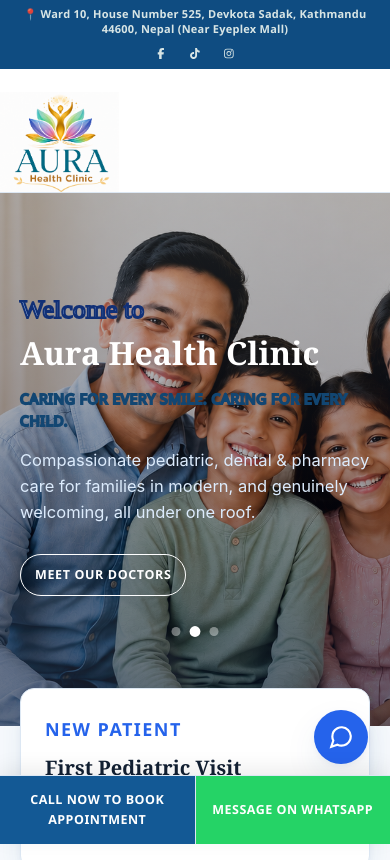
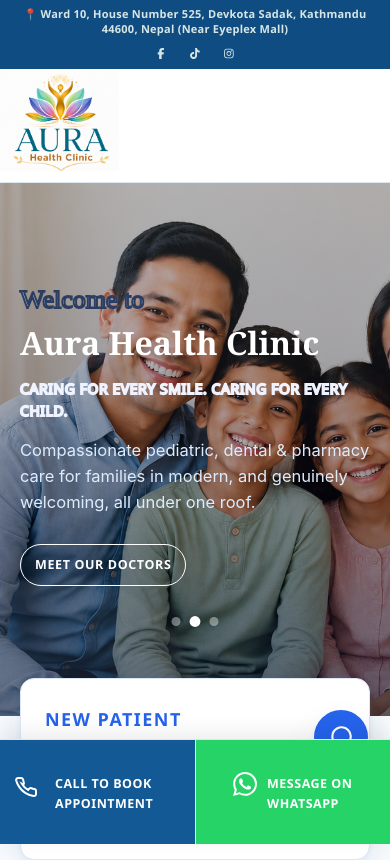
Before and after one commit to ShikhaBhattarai/AuraHealth, a React (Vite) app: page / in a window 390 px wide. Shown: the top 860 px of the page. Built offline with nearby package versions, Linux system fonts and the light colour scheme.

Commit message:
Udpdated styling and images

```diff
--- a/src/components/layout/Footer.tsx
+++ b/src/components/layout/Footer.tsx
@@ -3,7 +3,7 @@
 export default function Footer() {
   return (
     <footer className="site">
-      <div className="wrap foot-grid">
+      <div className="wrap foot-grid footer-mobile">
         <div>
           <div className="foot-logo">Aura Health Clinic Pvt. Ltd.</div>
           <p style={{ color: "#9DB3A8", fontSize: "13.5px" }}>
--- a/src/components/layout/Header.tsx
+++ b/src/components/layout/Header.tsx
@@ -44,6 +44,17 @@
         </nav>
         <div className="head-actions">
           <a className="phone-link" href="tel:+97714533417">
+            <svg
+              width="24"
+              height="24"
+              viewBox="0 0 24 24"
+              fill="none"
+              stroke="white"
+              strokeWidth="2"
+              style={{ marginRight: "6px" }}
+            >
+              <path d="M22 16.92v3a2 2 0 0 1-2.18 2 19.79 19.79 0 0 1-8.63-3.07 19.5 19.5 0 0 1-6-6A19.79 19.79 0 0 1 2.12 6.18 2 2 0 0 1 4.11 4h3a2 2 0 0 1 2 1.72 12.84 12.84 0 0 0 .7 2.81 2 2 0 0 1-.45 2.11L8.09 9.91a16 16 0 0 0 6 6l1.27-1.27a2 2 0 0 1 2.11-.45 12.84 12.84 0 0 0 2.81.7A2 2 0 0 1 22 16.92z" />
+            </svg>
             Book Appointment <br />
             +977 1-4533417
           </a>
@@ -54,9 +65,23 @@
             rel="noopener noreferrer"
             aria-label="Chat on WhatsApp"
           >
-            +9779841476401
+            <svg
+              xmlns="http://www.w3.org/2000/svg"
+              viewBox="0 0 24 24"
+              width="24"
+              height="24"
+              fill="currentColor"
+              aria-label="WhatsApp"
+            >
+              <path d="M17.472 14.382c-.297-.149-1.758-.867-2.03-.967-.273-.099-.471-.148-.67.15-.198.297-.767.966-.94 1.164-.173.198-.347.223-.644.074-.297-.149-1.255-.463-2.39-1.475-.883-.788-1.48-1.761-1.653-2.059-.173-.297-.018-.458.13-.606.134-.133.297-.347.446-.52.149-.174.198-.298.297-.497.1-.198.05-.371-.025-.52-.074-.149-.669-1.612-.916-2.207-.242-.579-.487-.5-.669-.51-.173-.009-.371-.011-.57-.011-.198 0-.52.074-.792.372-.272.297-1.04 1.016-1.04 2.479s1.065 2.875 1.213 3.074c.149.198 2.095 3.2 5.076 4.487.709.306 1.262.489 1.693.625.712.226 1.36.194 1.872.118.571-.085 1.758-.719 2.006-1.413.248-.694.248-1.289.173-1.413-.074-.124-.272-.198-.57-.347m-5.421 7.403h-.004a9.87 9.87 0 0 1-5.031-1.378l-.361-.214-3.741.981.998-3.648-.235-.374a9.86 9.86 0 0 1-1.51-5.26c.001-5.45 4.436-9.884 9.888-9.884a9.82 9.82 0 0 1 7.021 2.91 9.83 9.83 0 0 1 2.9 7.01c-.003 5.45-4.437 9.884-9.885 9.884m8.413-18.297A11.82 11.82 0 0 0 12.055 0C5.495 0 .16 5.335.157 11.892c0 2.096.547 4.142 1.588 5.945L.057 24l6.305-1.654a11.9 11.9 0 0 0 5.688 1.448h.005c6.559 0 11.894-5.335 11.897-11.893a11.82 11.82 0 0 0-3.488-8.413" />
+            </svg>
+            <span style={{ paddingLeft: "9px" }}>
+              Message On <br /> WhatsApp
+            </span>
           </a>
-          <Button href="#appointment">Book Appointment</Button>
+          <a href="#appointment" className="btn btn-fill">
+            Book Appointment
+          </a>
         </div>
       </div>
     </header>
--- a/src/components/layout/StickyMobileCta.tsx
+++ b/src/components/layout/StickyMobileCta.tsx
@@ -5,7 +5,18 @@
     <div className="sticky-cta">
       <div className="row">
         <a className="call" href={siteConfig.phoneHref}>
-          Call Now To Book Appointment
+          <svg
+            width="24"
+            height="24"
+            viewBox="0 0 24 24"
+            fill="none"
+            stroke="white"
+            strokeWidth="2"
+            style={{ marginRight: "17px", float: "left" }}
+          >
+            <path d="M22 16.92v3a2 2 0 0 1-2.18 2 19.79 19.79 0 0 1-8.63-3.07 19.5 19.5 0 0 1-6-6A19.79 19.79 0 0 1 2.12 6.18 2 2 0 0 1 4.11 4h3a2 2 0 0 1 2 1.72 12.84 12.84 0 0 0 .7 2.81 2 2 0 0 1-.45 2.11L8.09 9.91a16 16 0 0 0 6 6l1.27-1.27a2 2 0 0 1 2.11-.45 12.84 12.84 0 0 0 2.81.7A2 2 0 0 1 22 16.92z" />
+          </svg>
+          Call To Book Appointment
         </a>
         <a
           className="whatsapp-link"
@@ -14,7 +25,23 @@
           rel="noopener noreferrer"
           aria-label="Chat on WhatsApp"
         >
-          Message On WHATSAPP
+          <svg
+            xmlns="http://www.w3.org/2000/svg"
+            viewBox="0 0 24 24"
+            width="24"
+            height="24"
+            fill="currentColor"
+            aria-label="WhatsApp"
+            style={{ marginRight: "10px" }}
+          >
+            <path d="M17.472 14.382c-.297-.149-1.758-.867-2.03-.967-.273-.099-.471-.148-.67.15-.198.297-.767.966-.94 1.164-.173.198-.347.223-.644.074-.297-.149-1.255-.463-2.39-1.475-.883-.788-1.48-1.761-1.653-2.059-.173-.297-.018-.458.13-.606.134-.133.297-.347.446-.52.149-.174.198-.298.297-.497.1-.198.05-.371-.025-.52-.074-.149-.669-1.612-.916-2.207-.242-.579-.487-.5-.669-.51-.173-.009-.371-.011-.57-.011-.198 0-.52.074-.792.372-.272.297-1.04 1.016-1.04 2.479s1.065 2.875 1.213 3.074c.149.198 2.095 3.2 5.076 4.487.709.306 1.262.489 1.693.625.712.226 1.36.194 1.872.118.571-.085 1.758-.719 2.006-1.413.248-.694.248-1.289.173-1.413-.074-.124-.272-.198-.57-.347m-5.421 7.403h-.004a9.87 9.87 0 0 1-5.031-1.378l-.361-.214-3.741.981.998-3.648-.235-.374a9.86 9.86 0 0 1-1.51-5.26c.001-5.45 4.436-9.884 9.888-9.884a9.82 9.82 0 0 1 7.021 2.91 9.83 9.83 0 0 1 2.9 7.01c-.003 5.45-4.437 9.884-9.885 9.884m8.413-18.297A11.82 11.82 0 0 0 12.055 0C5.495 0 .16 5.335.157 11.892c0 2.096.547 4.142 1.588 5.945L.057 24l6.305-1.654a11.9 11.9 0 0 0 5.688 1.448h.005c6.559 0 11.894-5.335 11.897-11.893a11.82 11.82 0 0 0-3.488-8.413" />
+          </svg>
+          <span>
+            <br />
+            Message On
+            <br />
+            WHATSAPP
+          </span>
         </a>
         <a className="book" href="#appointment">
           Book Appointment
--- a/src/index.css
+++ b/src/index.css
@@ -90,7 +90,7 @@
 nav.primary .drop a{ display:block; padding:8px 12px; font-size:12.5px; text-transform:none; letter-spacing:0; border-radius:6px; color:var(--ink-soft); }
 nav.primary .drop a:hover{ background:var(--tint); color:var(--deep); }
 .head-actions{ display:flex; align-items:center; gap:18px; }
-.phone-link, .whatsapp-link, .call-to-book{ font-family:var(--geo); font-size:13.5px; font-weight:600; color:#fff; background:var(--mid); padding:12px 24px; border-radius:100px; white-space:nowrap; display:inline-flex; align-items:center; justify-content:center; }
+.phone-link, .whatsapp-link, .call-to-book{ font-family:var(--geo); font-size:12px; font-weight:600; color:#fff; background:var(--mid); padding:12px 24px; border-radius:100px; white-space:nowrap; display:inline-flex; align-items:center; justify-content:center; }
 .whatsapp-link{ background:#25D366; }
 .call-to-book{ margin-top:10px; }
 .btn{ font-family:var(--geo); font-size:12.5px; font-weight:600; letter-spacing:0.05em; text-transform:uppercase; padding:12px 24px; border-radius:100px; display:inline-block; border:1px solid transparent; white-space:nowrap; cursor:pointer; }
@@ -108,7 +108,15 @@
   .head-actions{ gap:10px; }
 }
 @media (max-width:640px){
-  .site .wrap{ padding:44px 0px 0px 0px; gap:0px; }
+  .site .wrap {
+    padding: 23px 5px 11px 0px;
+    gap: 0px;
+  }
+  .avatar {
+    width: 100% !important;
+    height: 60% !important;
+    border-radius: 0% !important;
+  }
   .head-actions{ display:none; }
   .btn{ padding:10px 14px; }
 }
@@ -120,9 +128,9 @@
 .hero::after{ width:280px; height:280px; background:#fff; bottom:-140px; left:-80px; opacity:0.06; }
 .hero .wrap{ position:relative; z-index:1; }
 @media (max-width:900px){ .hero{ padding:64px 0 130px; } }
-.eyebrow-script{ font-family:var(--script); font-size:26px; color:#BFD9FF; margin-bottom:4px; -webkit-text-stroke: 2px #113076; }
+.eyebrow-script{ font-family:var(--script); font-size:26px; color:#BFD9FF; margin-bottom:4px; -webkit-text-stroke: 2px #2c3d62; }
 .hero h1{ color:#fff; font-size:clamp(32px,5vw,52px); line-height:1.1; }
-.hero .tagline{ font-family:var(--geo); font-size:14px; letter-spacing:0.04em; text-transform:uppercase; color:#A7C8F7; margin:18px 0 14px; -webkit-text-stroke: 2px #124672; }
+.hero .tagline{ font-family:var(--geo); font-size:14px; letter-spacing:0.04em; text-transform:uppercase; color:#A7C8F7; margin:18px 0 14px; -webkit-text-stroke: 2px #eef3ff; }
 .hero p.sub{ color:#DDECFD; font-size:16.5px; max-width:48ch; }
 .hero .cta-row{ display:flex; gap:14px; margin-top:28px; flex-wrap:wrap; }
 
@@ -300,8 +308,11 @@
 /* footer */
 footer.site{ background:#0f4c81; color:#FFFFFF; padding:70px 0 0; }
 .foot-grid{ display:grid; grid-template-columns:1.3fr 0.8fr 0.8fr 1.1fr; gap:36px; padding-bottom:50px; border-bottom:1px solid rgba(255,255,255,0.1); }
-@media (max-width:860px){ .foot-grid{ grid-template-columns:1fr 1fr; } }
-@media (max-width:520px){ .foot-grid{ grid-template-columns:1fr; } }
+.footer-mobile{ display:block; }
+@media (max-width:520px){ .wrap.foot-grid.footer-mobile {
+        display: block !important;
+        margin: 0px 37px 14px 48px;
+    } }
 .foot-grid h4{ font-family:var(--geo); font-size:12px; text-transform:uppercase; letter-spacing:0.07em; color:#fff; margin-bottom:16px; }
 .foot-grid ul{ list-style:none; margin:0; padding:0; }
 .foot-grid li{ margin-bottom:9px; font-size:13.5px; }
@@ -316,7 +327,8 @@
 .sticky-cta{ position:fixed; bottom:0; left:0; right:0; z-index:60; display:none; background:var(--surface); border-top:1px solid var(--line); box-shadow:0 -6px 20px rgba(0,0,0,0.08); }
 .sticky-cta .row{ display:flex; }
 .sticky-cta a{ flex:1; text-align:center; padding:14px; font-family:var(--geo); font-size:12.5px; font-weight:700; text-transform:uppercase; letter-spacing:0.04em; }
-.sticky-cta .call{ background: rgb(19 89 149); color: #fff; border-right:1px solid var(--line); }
+.sticky-cta .call, .sticky-cta .whatsapp-link { padding-bottom: 30px; text-align: left; }
+.sticky-cta .call{ background: rgb(19 89 149); color: #fff; border-right:1px solid var(--line); text-align: left; padding-top: 34px; }
 .sticky-cta .book{ display:none; }
 .sticky-cta a.whatsapp-link { border-radius: 0px !important; }
 @media (max-width:760px){ .sticky-cta{ display:block; } body{ padding-bottom:54px; } }
```
Also changed, not shown: 2 other files (tests, documents, lock files or other folders).
